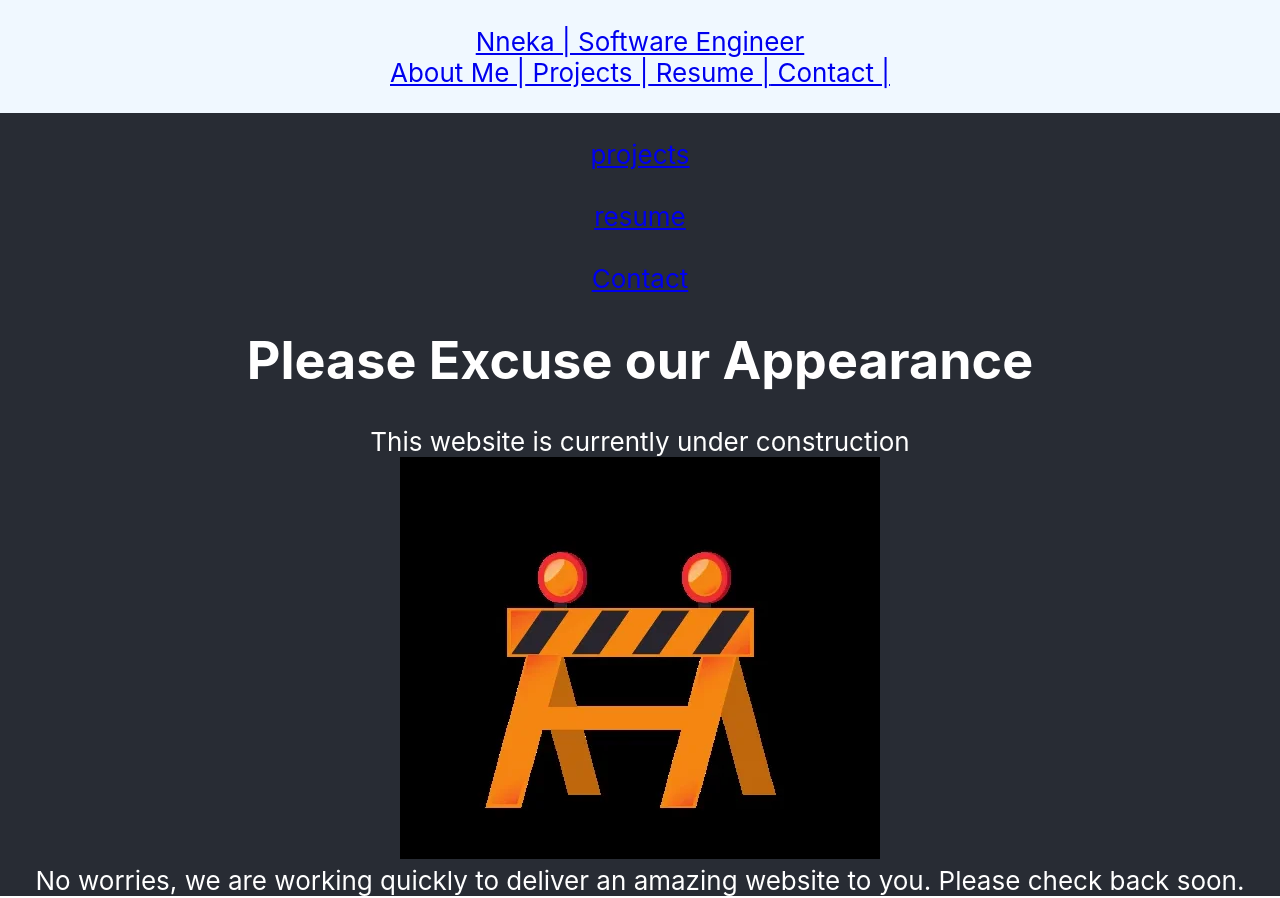
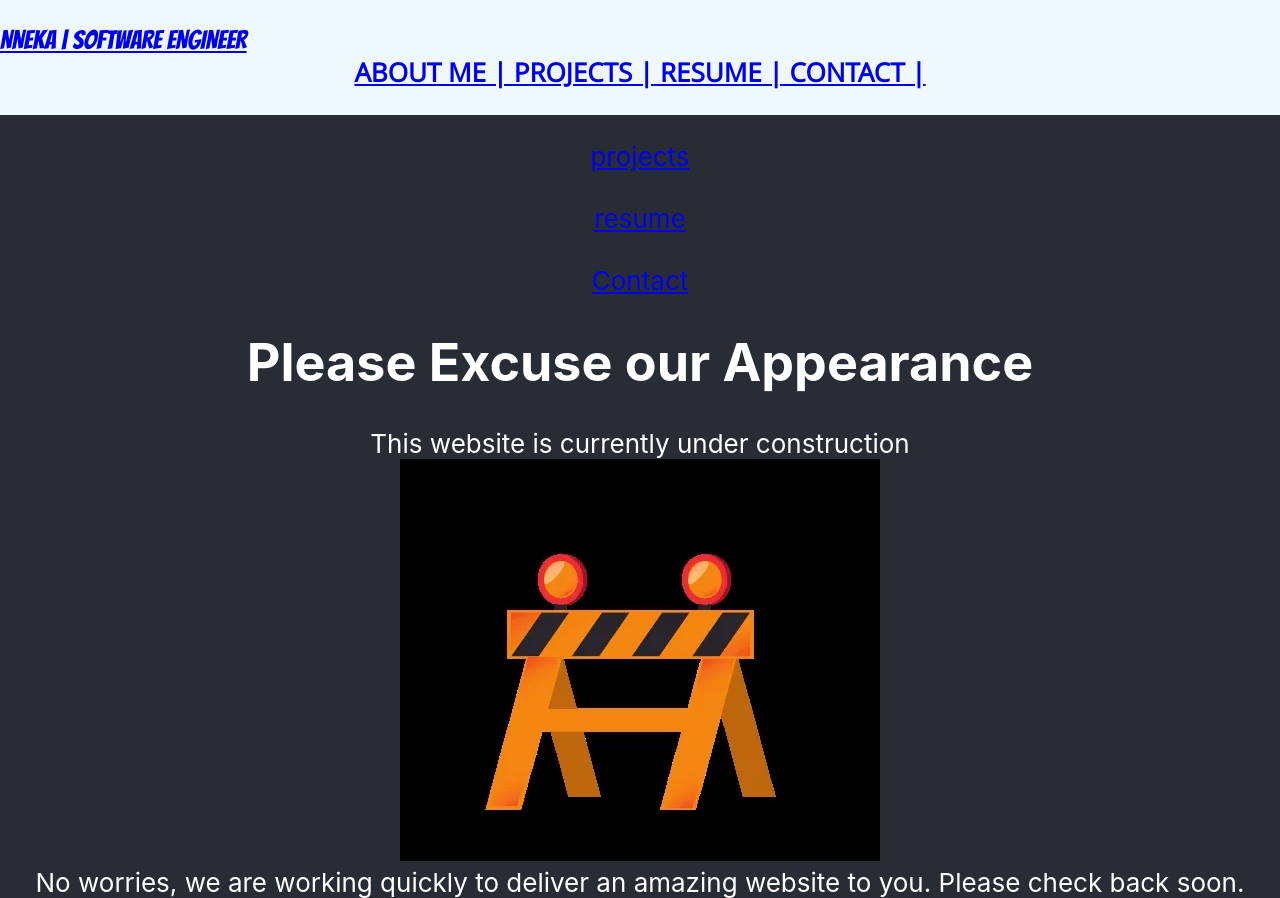
Before and after one commit to nnekauf/portfolio, a React (Create React App) app: page / in a window 1280 px wide. Shown: the top 898 px of the page. Built offline with nearby package versions, Linux system fonts and the light colour scheme.

Commit message:
adds font and capitalization changes to NavBar elements

```diff
--- a/src/App.css
+++ b/src/App.css
@@ -46,7 +46,7 @@
   display: flexbox ;
   justify-content: center;
   margin-bottom: 2%;
-
+  text-transform: uppercase;
 }
 
 
--- a/src/components/NavBar.js
+++ b/src/components/NavBar.js
@@ -5,8 +5,10 @@ const NavBar = () => {
     return (
         <div className = "NavBar">
 
-            <div><Link className = "navTitle"  to="/"> Nneka | Software Engineer</Link></div>
-            <div>
+            <div style={{textAlign: "left", fontFamily: "Bangers"}}>
+                <Link className = "navTitle" to="/"> Nneka | Software Engineer</Link>
+            </div>
+            <div style={{fontFamily: "OpenSans", fontWeight: "bold"}}>
                 <Link className = "navLink"  to="/"> About Me |</Link>
                 <Link className = "navLink"  to="/projects"> Projects |</Link>
                 <Link className = "navLink"  to="/resume"> Resume |</Link>
```
